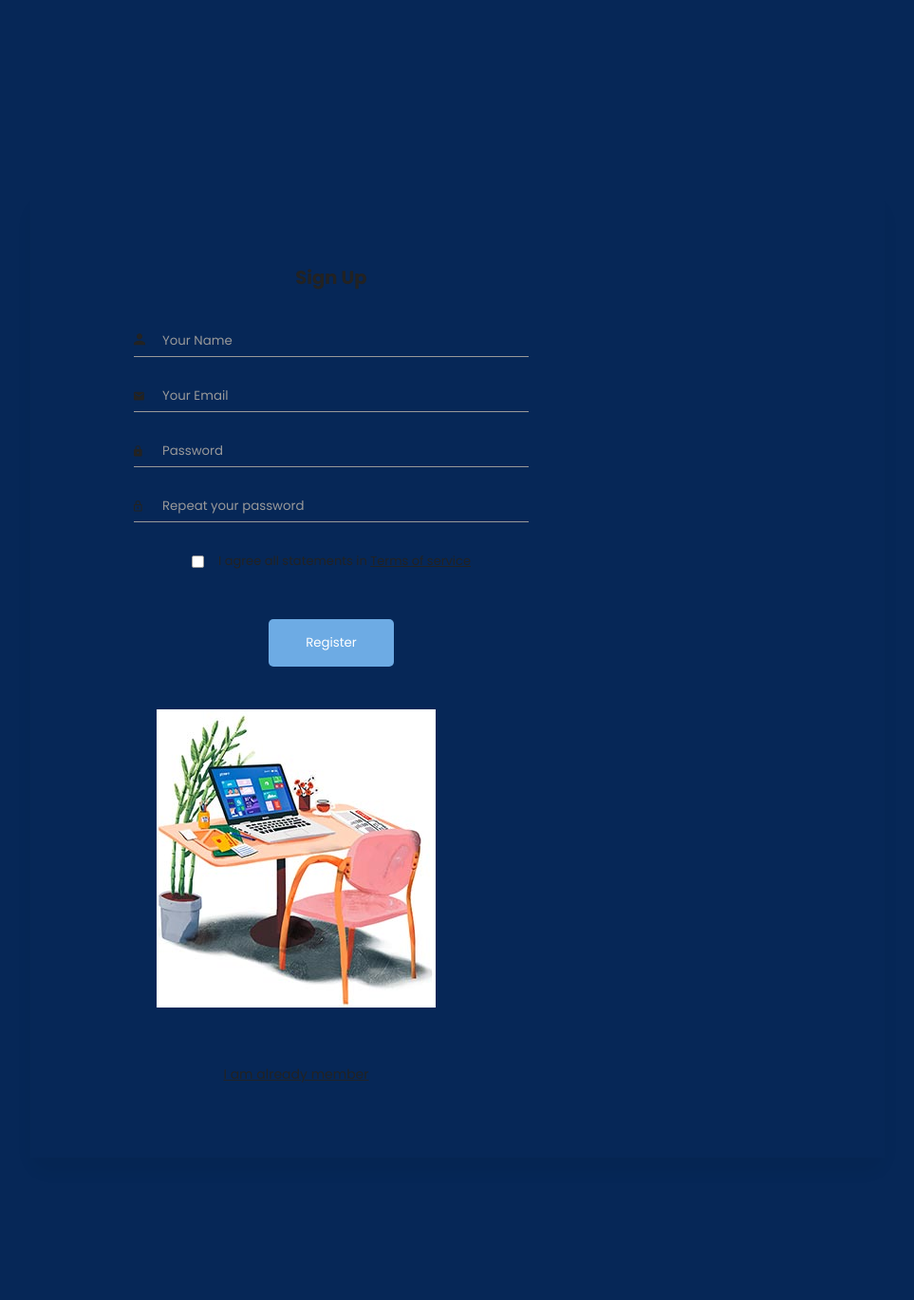
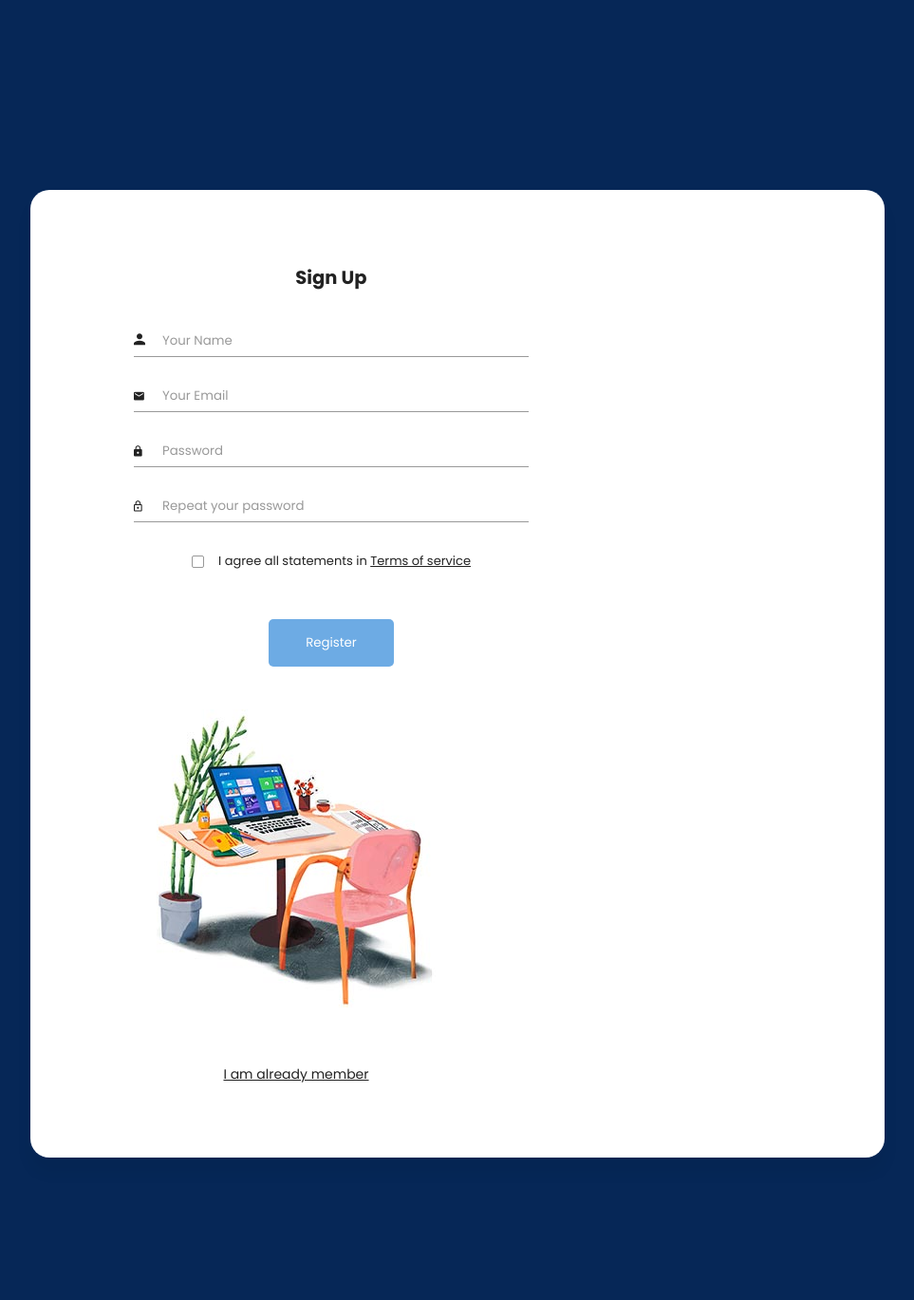
Before and after one commit to ajatucker/TrueAdvisory, a PHP site: page /signup.html in a window 1280 px wide. Shown: the whole page at 95% size, without its empty margins (158-1121 px from the left). Run offline with PHP 8.4, Linux system fonts and the light colour scheme.

Commit message:
Add files via upload

```diff
--- a/style.css
+++ b/style.css
@@ -4,7 +4,7 @@
   padding: 0;
   box-sizing: border-box;
   font-family: 'Poppins',sans-serif;
-  background-color:#062757;
+
 }
 
 ::selection{
@@ -82,17 +82,9 @@ nav .menu{
    color: black;
 }
 
-.img{
-  background-color:#062757;
-  width: 100%;
-  height: 100vh;
-  background-size: cover;
-  background-position: center;
-  position: relative;
-}
-
 .center{
   position: absolute;
+  background-color:#062757;
   top: 25%;
   width: 100%;
   padding: 0 20px;
@@ -201,13 +193,13 @@ body {
   font-size: 13px;
   line-height: 1.8;
   color: #222;
-  background: #faf600;
+  background: #062757;
   font-weight: 400;
   font-family: Poppins; }
 
 .center .container {
   width: 900px;
-  background: #fff;
+  background: rgb(255, 255, 255);
   margin: 0 auto;
   box-shadow: 0px 15px 16.83px 0.17px rgba(0, 0, 0, 0.05);
   -moz-box-shadow: 0px 15px 16.83px 0.17px rgba(0, 0, 0, 0.05);
@@ -220,7 +212,7 @@ body {
   -o-border-radius: 20px;
   -ms-border-radius: 20px; }
 
-.display-flex {
+.center .display-flex {
   justify-content: space-between;
   -moz-justify-content: space-between;
   -webkit-justify-content: space-between;
@@ -232,7 +224,7 @@ body {
   -o-align-items: center;
   -ms-align-items: center; }
 
-.display-flex-center {
+.center .display-flex-center {
   justify-content: center;
   -moz-justify-content: center;
   -webkit-justify-content: center;
@@ -244,7 +236,7 @@ body {
   -o-align-items: center;
   -ms-align-items: center; }
 
-.position-center {
+.center .position-center {
   position: absolute;
   top: 50%;
   left: 50%;
@@ -257,20 +249,20 @@ body {
 .center .signup {
   margin-bottom: 150px; }
 
-.signup-content {
+.center .signup-content {
   padding: 75px 0; }
 
-.signup-form, .signup-image, .signin-form, .signin-image {
+.center .signup-form, .signup-image, .signin-form, .signin-image {
   width: 50%;
   overflow: hidden; }
 
-.signup-image {
+.center .signup-image {
   margin: 0 55px; }
 
-.form-title {
+.center .form-title {
   margin-bottom: 33px; }
 
-.signup-image {
+.center .signup-image {
   margin-top: 45px; }
 
 figure {
```
